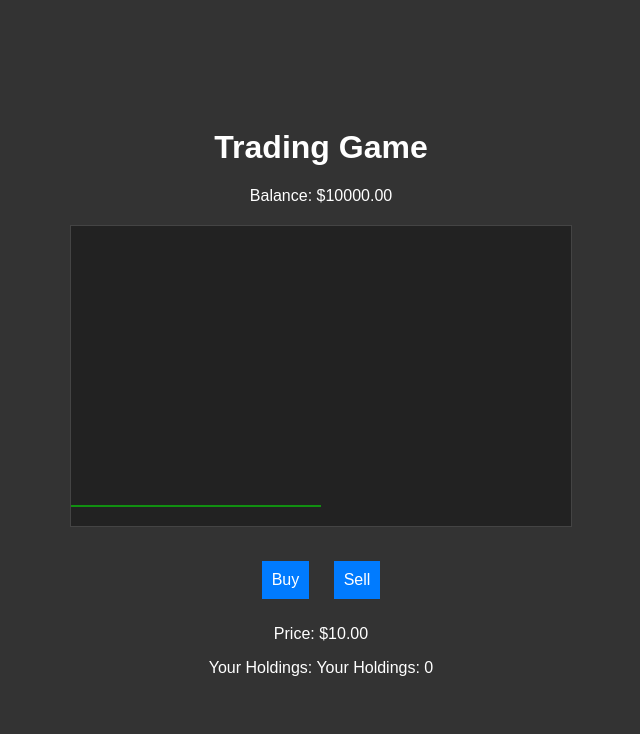
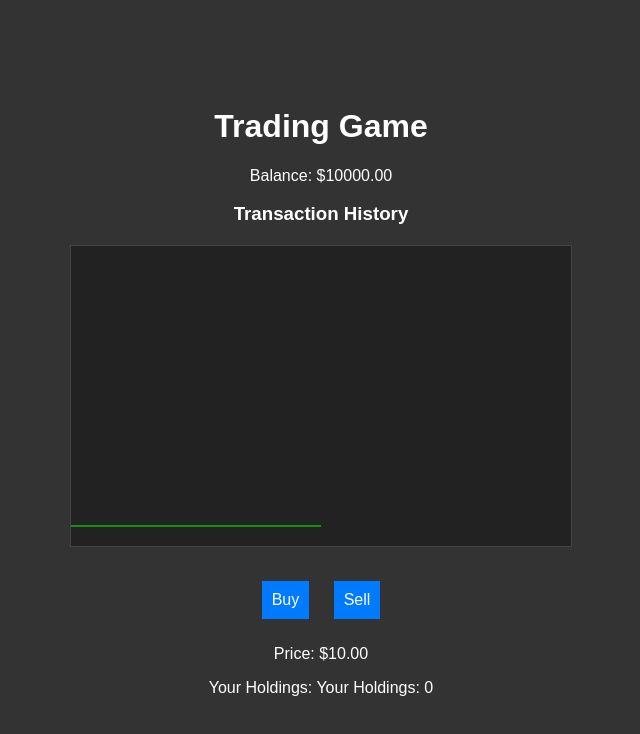
Before and after one commit to Capybaric123/html-trader, a plain HTML site: page index.html in a window 1280 px wide. Shown: the whole page, without its empty margins (319-959 px from the left). Drawn offline with Linux system fonts and the light colour scheme.

Commit message:
Update index.html

```diff
--- a/index.html
+++ b/index.html
@@ -8,8 +8,15 @@
 </head>
 <body>
     <div id="game-container">
+        <div id="left-panel">
             <h1>Trading Game</h1>
             <div id="balance">Balance: $10,000</div>
+            <div id="transactions">
+                <h3>Transaction History</h3>
+                <div id="transaction-list"></div>
+            </div>
+        </div>
+        <div id="right-panel">
             <div id="graph-container">
                 <canvas id="priceGraph"></canvas>
             </div>
@@ -20,6 +27,7 @@
                 <p>Your Holdings: <span id="holdings">0</span></p>
             </div>
         </div>
+    </div>
     <script src="script.js"></script>
 </body>
 </html>
```
Lines whose indentation alone changed are shown as unchanged.
